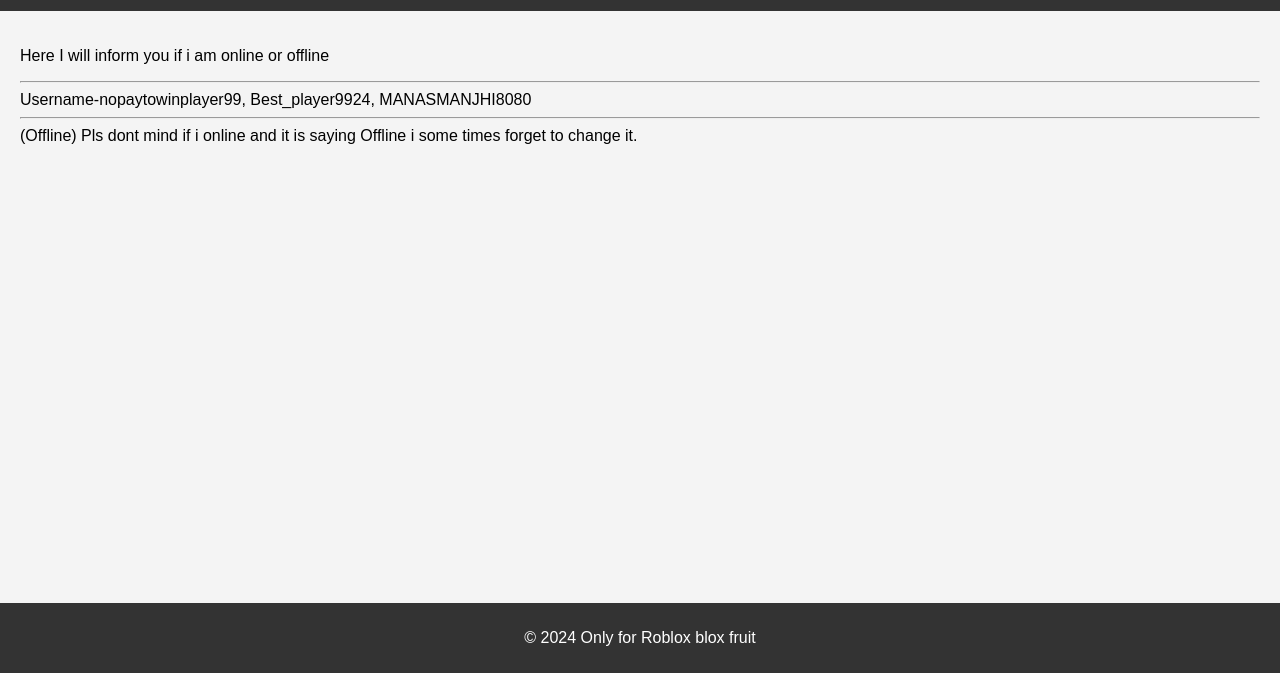
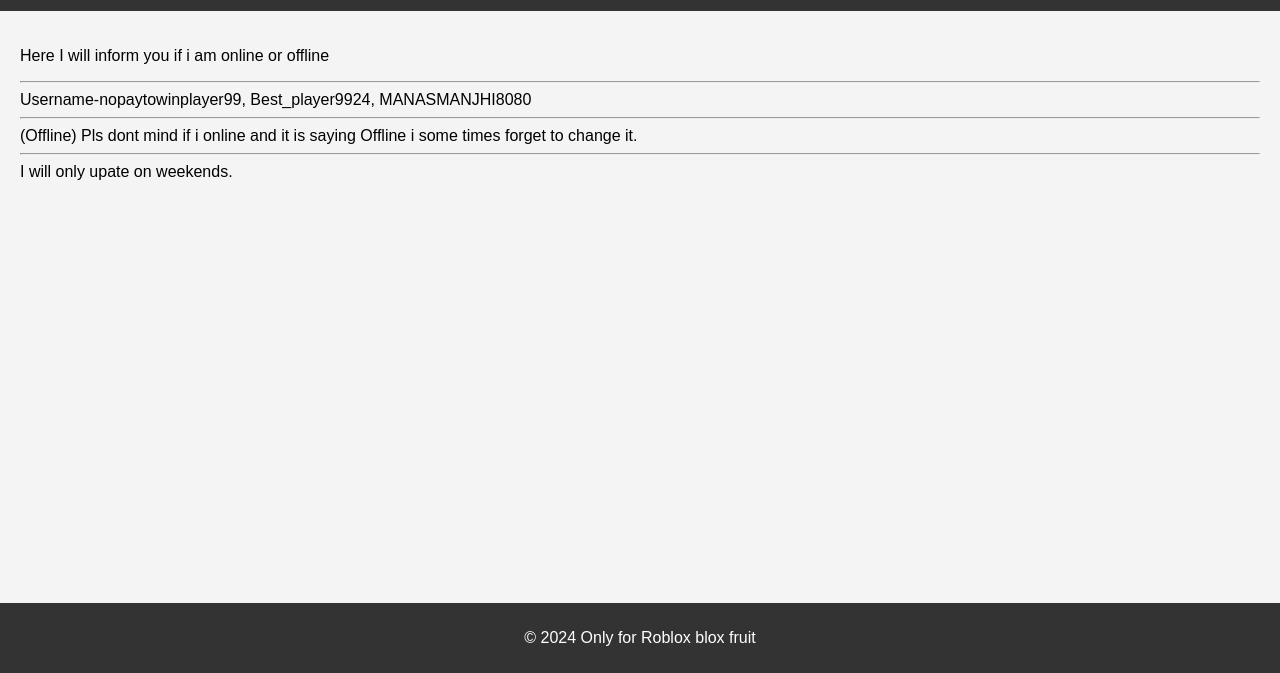
Before and after one commit to ManasManjhi/ManasManjhi.github.io, a plain HTML site: page index.html in a window 1280 px wide. Shown: the part 127-800 px from the top of the page. Drawn offline with Linux system fonts and the light colour scheme.

Commit message:
Update index.html

```diff
--- a/index.html
+++ b/index.html
@@ -19,6 +19,7 @@
         <p>Here I will inform you if i am online or offline
         <hr>Username-nopaytowinplayer99, Best_player9924, MANASMANJHI8080
          <hr>(Offline) Pls dont mind if i online and it is saying Offline i some times forget to change it.
+        <hr> I will only upate on weekends.
         </p>
     </main>
     <footer>
```
